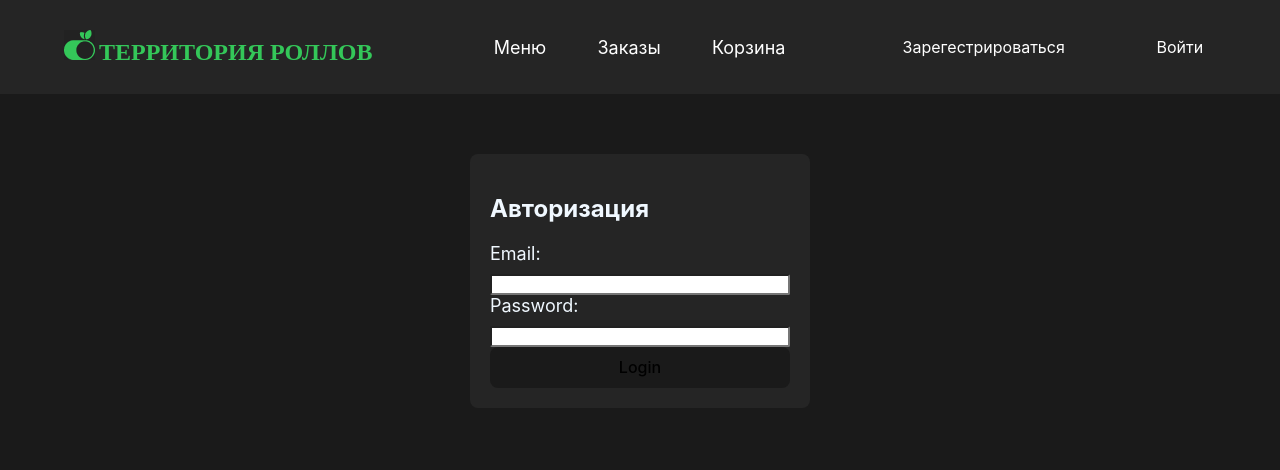
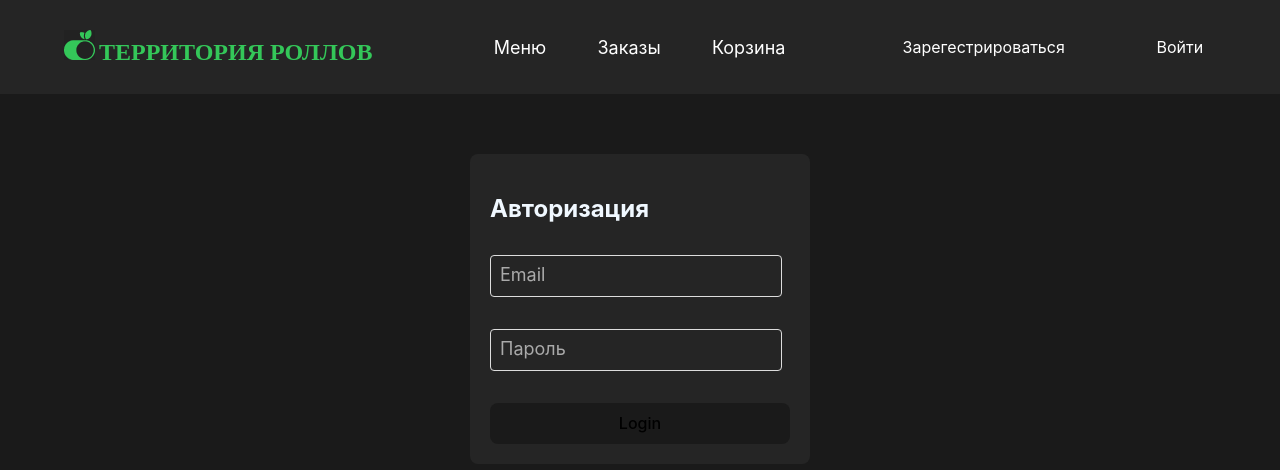
Before and after one commit to danax7/Food-delivery, a React (Vite) app: page /login in a window 1280 px wide. Shown: the top 470 px of the page. Built offline with nearby package versions, Linux system fonts and the light colour scheme.

Commit message:
input fields layout addition for auth page

```diff
--- a/src/app/App.tsx
+++ b/src/app/App.tsx
@@ -5,11 +5,13 @@ import { store } from "@/store/store";
 import DishPage from "@/pages/DishPage/ui/DishPage";
 import LoginPage from "@/pages/LoginPage/ui/LoginPage";
 import ProfilePage from "@/pages/ProfilePage/ui/Profile";
+import { Header } from "@/modules/Header/ui/Header";
 
 function App() {
   return (
     <BrowserRouter>
       <Provider store={store}>
+        <Header />
         <Routes>
           <Route path="" element={<MenuPage />} />
           <Route path="/item/:dishId" element={<DishPage />} />
--- a/src/modules/Auth/Model/slice.ts
+++ b/src/modules/Auth/Model/slice.ts
@@ -1,5 +1,5 @@
+import { createSlice, PayloadAction } from "@reduxjs/toolkit";
 import { RootState } from "@/store/store";
-import { createSlice, PayloadAction } from "@reduxjs/toolkit";
 
 interface AuthState {
   token: string | null;
@@ -7,8 +7,8 @@ interface AuthState {
 }
 
 const initialState: AuthState = {
-  token: null,
-  isAuthenticated: false,
+  token: localStorage.getItem("token"),
+  isAuthenticated: Boolean(localStorage.getItem("token")),
 };
 
 const authSlice = createSlice({
@@ -18,13 +18,16 @@ const authSlice = createSlice({
     setToken: (state, action: PayloadAction<string>) => {
       state.token = action.payload;
       state.isAuthenticated = true;
+      localStorage.setItem("token", action.payload);
     },
     clearToken: (state) => {
       state.token = null;
       state.isAuthenticated = false;
+      localStorage.removeItem("token");
     },
   },
 });
+
 export const selectIsAuthenticated = (state: RootState) =>
   state.auth.isAuthenticated;
 export const { setToken, clearToken } = authSlice.actions;
--- a/src/pages/DishPage/ui/DishPage.tsx
+++ b/src/pages/DishPage/ui/DishPage.tsx
@@ -8,7 +8,6 @@ import {
 } from "@/modules/DishInfo/Model/slice";
 import { useParams } from "react-router-dom";
 import { AppDispatch } from "@/store/store";
-import { Header } from "@/modules/Header/ui/Header";
 import { IDish } from "@/modules/DishInfo/Model/types";
 import DishInfo from "../components/DishInfo/DishInfo";
 
@@ -38,7 +37,6 @@ const DishPage: React.FC = () => {
 
   return (
     <>
-      <Header />
       <DishInfo dish={dish} />
     </>
   );
--- a/src/pages/LoginPage/components/LoginForm/LoginForm.module.scss
+++ b/src/pages/LoginPage/components/LoginForm/LoginForm.module.scss
@@ -6,11 +6,12 @@
 .form {
   padding: 20px;
   display: flex;
+  gap: 12px;
   flex-direction: column;
   background-color: var(--Gray);
   border-radius: 8px;
   input {
-    border-radius: 2px;
+    border-radius: 4px;
   }
   label {
     font-size: 18px;
@@ -22,3 +23,49 @@
   flex-direction: column;
   gap: 10px;
 }
+
+.inputGroup {
+  margin-bottom: 20px;
+  position: relative;
+  background-color: var(--Gray);
+  &__label {
+    display: block;
+    position: absolute;
+    top: 0;
+    line-height: 40px;
+    color: #aaa;
+    left: 5px;
+    padding: 0 5px;
+    transition: line-height 200ms ease-in-out, font-size 200ms ease-in-out,
+      top 200ms ease-in-out;
+
+    pointer-events: none;
+  }
+  &__input {
+    width: 90%;
+    height: 40px;
+    background-color: var(--Gray);
+    color: #fff;
+    border: 1px solid #dddddd;
+    border-radius: 4px;
+    padding: 0 10px;
+
+    &:not(:placeholder-shown),
+    &:focus {
+      + label {
+        line-height: 10px;
+        opacity: 1;
+
+        font-size: 16px;
+        top: -22px;
+      }
+    }
+    &:focus {
+      outline: none;
+      border: 2px solid #fff;
+      + label {
+        color: #aaa;
+      }
+    }
+  }
+}
--- a/src/pages/LoginPage/components/LoginForm/LoginForm.tsx
+++ b/src/pages/LoginPage/components/LoginForm/LoginForm.tsx
@@ -43,34 +43,42 @@ const LoginForm = () => {
     <div className={s.formWrapper}>
       <form onSubmit={formik.handleSubmit} className={s.form}>
         <h2>Авторизация</h2>
-        <div className={s.formItem}>
-          <label htmlFor="email">Email:</label>
+
+        <div className={s.inputGroup}>
           <input
+            className={s.inputGroup__input}
             type="email"
             id="email"
             name="email"
+            placeholder="&nbsp;"
             onChange={formik.handleChange}
             onBlur={formik.handleBlur}
-            value={formik.values.email}
           />
-          {formik.touched.email && formik.errors.email ? (
+          {/* {formik.touched.email && formik.errors.email ? (
             <div>{formik.errors.email}</div>
-          ) : null}
+          ) : null} */}
+          <label className={s.inputGroup__label} htmlFor="username">
+            Email
+          </label>
         </div>
-        <div className={s.formItem}>
-          <label htmlFor="password">Password:</label>
+        <div className={s.inputGroup}>
           <input
+            className={s.inputGroup__input}
             type="password"
             id="password"
             name="password"
+            placeholder="&nbsp;"
             onChange={formik.handleChange}
             onBlur={formik.handleBlur}
-            value={formik.values.password}
           />
-          {formik.touched.password && formik.errors.password ? (
+          {/* {formik.touched.password && formik.errors.password ? (
             <div>{formik.errors.password}</div>
-          ) : null}
+          ) : null} */}
+          <label className={s.inputGroup__label} htmlFor="password">
+            Пароль
+          </label>
         </div>
+
         <button type="submit">Login</button>
       </form>
     </div>
--- a/src/pages/LoginPage/ui/LoginPage.tsx
+++ b/src/pages/LoginPage/ui/LoginPage.tsx
@@ -1,10 +1,8 @@
-import { Header } from "@/modules/Header/ui/Header";
 import LoginForm from "../components/LoginForm/LoginForm";
 
 const LoginPage = () => {
   return (
     <div>
-      <Header />
       <LoginForm />
     </div>
   );
--- a/src/pages/MenuPage/ui/MenuPage.tsx
+++ b/src/pages/MenuPage/ui/MenuPage.tsx
@@ -1,10 +1,10 @@
-import { Header } from "../../../modules/Header/ui/Header";
+
 import MenuList from "../components/MenuList/MenuList";
 
 export const MenuPage = () => {
   return (
     <>
-      <Header />
+
       <MenuList />
     </>
   );
```
